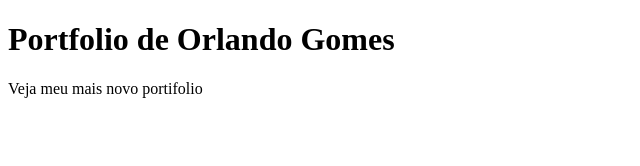
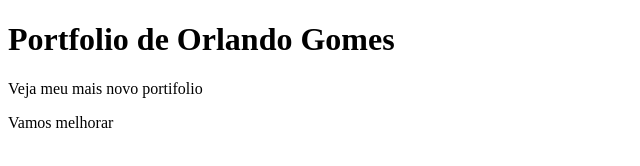
Before and after one commit to orlando-gomes/landingpages, a plain HTML site: page index.html in a window 1280 px wide. Shown: the whole page, without its empty margins (0-640 px from the left). Drawn offline with Linux system fonts and the light colour scheme.

```diff
--- a/index.html
+++ b/index.html
@@ -7,6 +7,7 @@
 
 <h1>Portfolio de Orlando Gomes </h1>
 <p>Veja meu mais novo portifolio</p>
+<p>Vamos melhorar</p>
 
 </body>
 </html>
```
